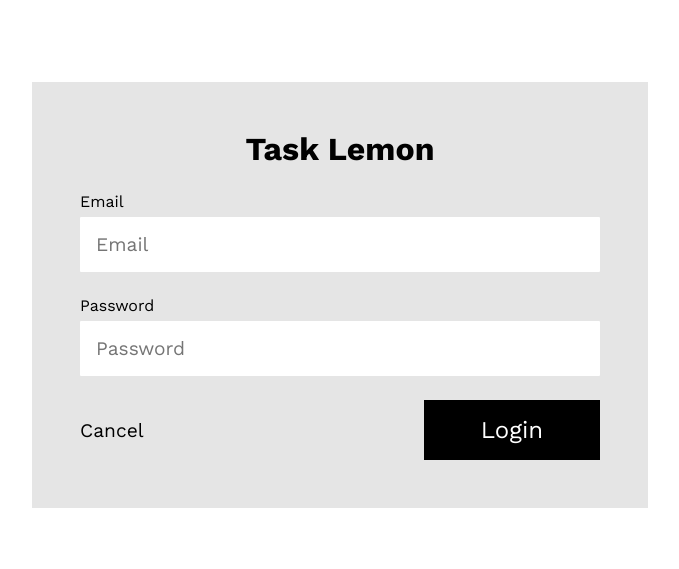
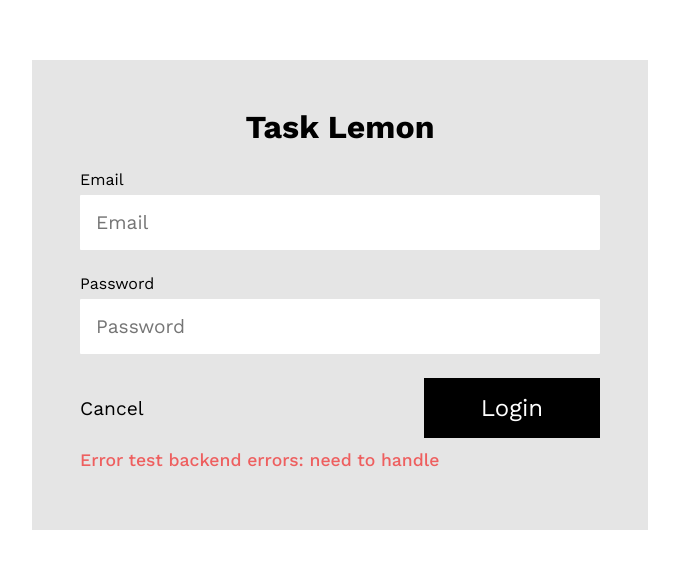
Before and after one commit to 100devs/course-tracker, a React (Create React App) app in the folder packages/client/: page /login in a window 1280 px wide. Shown: the part 105-674 px from the top of the page, without its empty margins (300-979 px from the left). Built offline with nearby package versions, Linux system fonts and the light colour scheme; no server answers.

Commit message:
adds ErrorDiv styled comp and working frontend errors pre form submit; rendering of backend errors still needs to be handled

```diff
--- a/packages/client/src/components/Login.js
+++ b/packages/client/src/components/Login.js
@@ -9,11 +9,10 @@ import InputLabel from "./styled/InputLabel";
 import AuthForm from "./styled/AuthForm";
 import FormHeader from "./styled/FormHeader";
 import Container from "./styled/Container";
+import ErrorDiv from "./styled/ErrorDiv";
 import TextLink from "./TextLink";
 import { emailValidation, passwordValidation } from "../formValidation";
 
-//need to figure out how to work this validation into form, maybe create a useForm useEffect, change/submit handlers, handle errors for backend
-//add touched logic rendering?
 const validate = {
   email: emailValidation,
   password: passwordValidation,
@@ -21,9 +20,6 @@ const validate = {
 
 const Login = () => {
   const history = useHistory();
-
-  //set errors state
-  const [errors, setErrors] = useState({});
 
   //importing user object and login function from AuthContext
   const { user, login } = useContext(AuthContext);
@@ -34,6 +30,9 @@ const Login = () => {
     password: "",
   });
 
+  //set errors state
+  const [errors, setErrors] = useState({});
+
   //handle change
   function updateUser(e) {
     const { name, value } = e.target;
@@ -42,11 +41,19 @@ const Login = () => {
       [name]: value,
     });
   }
+
   //handle blur and validate
   function handleBlur(e) {
     const { name, value } = e.target;
-    // replace this console log with a setErrorObject()
-    console.log(validate[name](value));
+
+    // check for a new error
+    const error = validate[name](value);
+
+    // validate the field if the value has been touched
+    setErrors({
+      ...errors,
+      [name]: error,
+    });
   }
 
   //handle submit - add validation logic
@@ -77,10 +84,11 @@ const Login = () => {
             value={user.email}
             onChange={updateUser}
             onBlur={handleBlur}
+            border={errors.email && "1px solid #EE5F5F"}
           />
+          {errors.email && <ErrorDiv> {errors.email} </ErrorDiv>}
         </InputDiv>
-        {/* email error div goes here */}
-        {/* errorObject.email && display div */}
+
         <InputDiv>
           <InputLabel htmlFor="password">Password</InputLabel>
           <Input
@@ -90,7 +98,9 @@ const Login = () => {
             value={user.password}
             onChange={updateUser}
             onBlur={handleBlur}
+            border={errors.password && "1px solid #EE5F5F"}
           />
+          {errors.password && <ErrorDiv> {errors.password} </ErrorDiv>}
         </InputDiv>
 
         <ButtonDiv>
@@ -99,6 +109,9 @@ const Login = () => {
             Login
           </Button>
         </ButtonDiv>
+
+        {/* backend errors */}
+        <ErrorDiv>Error test backend errors: need to handle </ErrorDiv>
       </AuthForm>
     </Container>
   );
--- /dev/null
+++ b/packages/client/src/components/styled/ErrorDiv.js
@@ -0,0 +1,13 @@
+import styled from "styled-components";
+
+const ErrorDiv = styled.div.attrs((props) => ({}))`
+  color: #ee5f5f;
+  padding: 0.75rem 0;
+  font-size: 1.1rem;
+  font-weight: 500;
+  text-align: left;
+`;
+
+export default ErrorDiv;
+
+// written as "ErrorDiv", but could be abstracted as "MessageDiv" with style props passed for error or success messages
```
